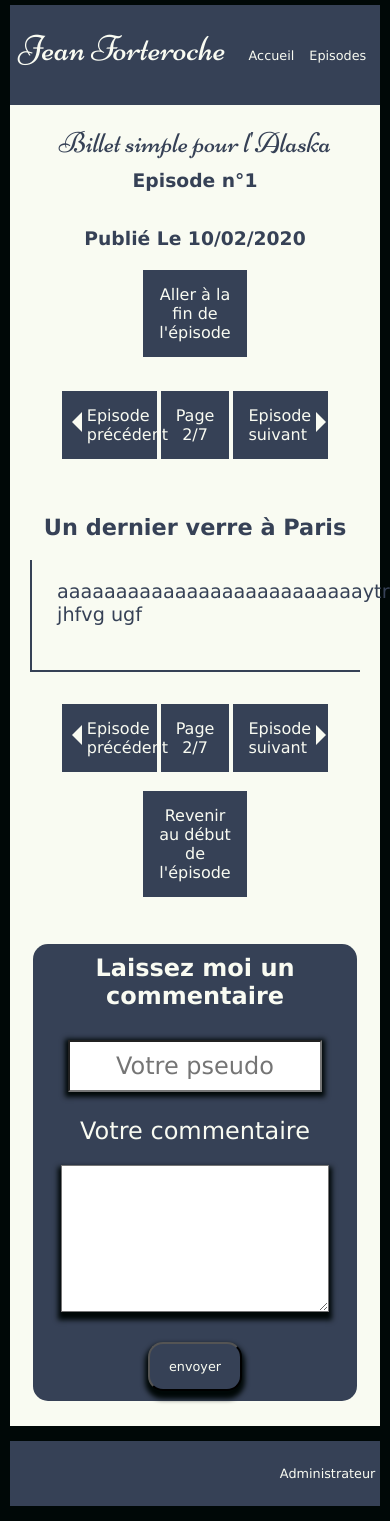
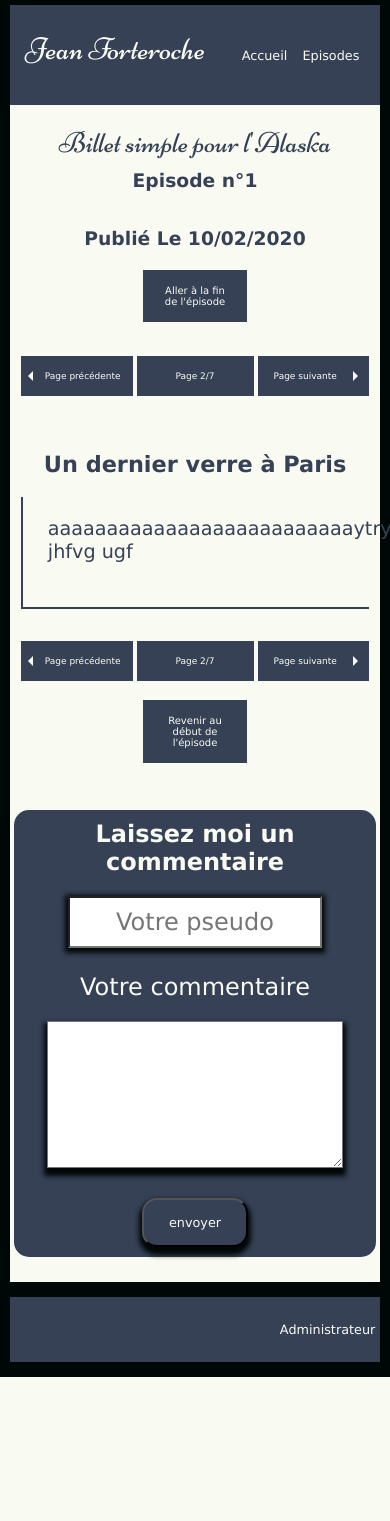
Before and after one commit to Krakenstein/projet4, a PHP site: page /index.php?action=episodePage&id=135 in a window 390 px wide; the page is wider, and only the part inside the window is pictured. After the commit the page ends 1377 px from the top of that part, so only its background shows below. Run offline with PHP 8.4, Linux system fonts and the light colour scheme; data comes from the database, SQL or seed files in the repository.

Commit message:
css modif

```diff
--- a/public/css/style.css
+++ b/public/css/style.css
@@ -91,7 +91,7 @@ header
 {
     display: inline-block;
     vertical-align: center;
-    font-family: niconneregular;
+    font-family: niconneregular, sans-serif;
     line-height: 0px;
     font-size: 2em;
     color: #F9FBF2;
@@ -300,9 +300,12 @@ label
     display: flex;
     justify-content: space-evenly;
     align-items: center;
+    align-self: center;
     background-color: #364156;
     border: solid 2px #F9FBF2;
     padding: 15px;
+    padding-left: 5px;
+    padding-right: 5px;
     color: #F9FBF2;
     width: 35%;
     z-index: 1;
@@ -329,6 +332,7 @@ label
     display: flex;
     justify-content: center;
     text-align: center;
+    align-self: center;
     width: 30%;
     border: solid 2px #F9FBF2;
     background-color: #364156;
@@ -753,6 +757,71 @@ footer a
         box-shadow: 0px 5px 5px 3px #000807;
     }
 
+    .backNext
+    {
+        display: flex;
+        justify-content: space-between;
+        width: 75%;
+        font-size: 12px;
+    }
+
+    .backNext a:hover .right
+    {
+        border-left: 5px solid #364156;
+    }
+
+    .backNext a:hover .left
+    {
+        border-right: 5px solid #364156;
+    }
+
+    .right
+    {
+        width: 0;
+        height: 0;
+        border-top: 5px solid transparent;
+        border-bottom: 5px solid transparent;
+        align-self: center;
+        position: relative;
+        left: 5px;
+        bottom: 0px;
+        border-left: 5px solid #F9FBF2;
+    }
+
+    .left
+    {
+        width: 0;
+        height: 0;
+        border-top: 5px solid transparent;
+        border-bottom: 5px solid transparent;
+        position: relative;
+        right: 5px;
+        bottom: 0px;
+        border-right: 5px solid #F9FBF2;
+    }
+
+    .anchor
+    {
+        font-size: 12px;
+    }
+
+    .comment a
+    {
+        text-align: center;
+        width: 15%;
+    }
+
+    .reporting
+    {
+        font-size: 12px;
+        padding: 15px;
+    }
+
+    .reported
+    {
+        font-size: 10px;
+        padding: 15px;
+    }
 }
 /* mobiles */
 @media screen and (max-width: 700px)
@@ -780,27 +849,15 @@ footer a
         font-family: Geneva, Kalimati, sans-serif;
     }
 
-    .navigation-bar
-    {
-        display: flex;
-        justify-content: space-around;
-        align-content: center;
-        flex-wrap: wrap;
-        width: 100%;
-        height: 100px;
-        background-color: #364156;
-        margin-top: 5px;
-    }
-
     #signature
     {
         display: inline-block;
         vertical-align: center;
         font-family: niconneregular;
-        font-size: 1.5em;
+        font-size: 1.3em;
         color: #F9FBF2;
         text-decoration: none;
-        padding-top: 5px;
+        padding-top: 10px;
     }
 
     .btn
@@ -835,7 +892,7 @@ footer a
     {
         padding: 25px;
         padding-top: 0px;
-        width: 75%;
+        width: 80%;
         text-align: left;
         text-justify: auto;
         font-size:1.2em;
@@ -843,15 +900,39 @@ footer a
         border-bottom: 2px solid #364156;
     }
 
+    .anchor
+    {
+        font-size: 10px;
+    }
+
     .comment
     {
         display: flex;
+        width: 85%;
         flex-direction: column;
         border-left: 2px solid #364156;
         border-bottom: 2px solid #364156;
         padding: 15px;
-        margin: 10px;
+        margin: 5px;
         margin-bottom: 15px;
+    }
+
+    .comment a
+    {
+        text-align: center;
+        width: 15%;
+    }
+
+    .reporting
+    {
+        font-size: 10px;
+        padding: 15px;
+    }
+
+    .reported
+    {
+        font-size: 8px;
+        padding: 15px;
     }
 
     #makeComment
@@ -859,7 +940,7 @@ footer a
         display: flex;
         flex-direction: column;
         align-items: center;
-        width: 85%;
+        width: 95%;
         margin: 15px;
         margin-bottom: 25px;
         background-color: #364156;
@@ -874,7 +955,6 @@ footer a
         font-size: .75em;
         font-family: Geneva, Kalimati, sans-serif;
         padding: 5px;
-        padding-bottom: 15px;;
     }
 
     #makeComment #nom
@@ -915,6 +995,10 @@ footer a
         box-shadow: 0px 5px 5px 3px #000807;
     }
 
+    #labelAuthor
+    {
+        font-size: 16px;
+    }
     #formConnect
     {
         display: flex;
@@ -940,63 +1024,46 @@ footer a
         box-shadow: 0px 5px 5px 3px #000807;
     }
 
-    #backNext
+    .backNext
     {
         display: flex;
         justify-content: space-between;
         width: 95%;
-        font-size: .75em;
+        font-size: 9px;
     }
 
-    #backNext a
+    .backNext a:hover .right
     {
-        display: flex;
-        background-color: #364156;
-        padding: 15px;
-        color: #F9FBF2;
-
+        border-left: 5px solid #364156;
     }
 
-    #backNext a:hover
+    .backNext a:hover .left
     {
-        display: flex;
-        background-color: #F9FBF2;
-        padding: 15px;
-        color: #364156;
-        box-shadow: 0px 2px 8px 3px #000807;
-    }
-
-    #backNext a:hover .right
-    {
-        border-left: 10px solid #364156;
-    }
-
-    #backNext a:hover .left
-    {
-        border-right: 10px solid #364156;
+        border-right: 5px solid #364156;
     }
 
     .right
     {
         width: 0;
         height: 0;
-        border-top: 10px solid transparent;
-        border-bottom: 10px solid transparent;
+        border-top: 5px solid transparent;
+        border-bottom: 5px solid transparent;
+        align-self: center;
         position: relative;
         left: 5px;
-        bottom: 3px;
-        border-left: 10px solid #F9FBF2;
+        bottom: 0px;
+        border-left: 5px solid #F9FBF2;
     }
 
     .left
     {
         width: 0;
         height: 0;
-        border-top: 10px solid transparent;
-        border-bottom: 10px solid transparent;
+        border-top: 5px solid transparent;
+        border-bottom: 5px solid transparent;
         position: relative;
         right: 5px;
-        bottom: 3px;
-        border-right: 10px solid #F9FBF2;
+        bottom: 0px;
+        border-right: 5px solid #F9FBF2;
     }
 }
--- a/templates/back/episodeBack.html.php
+++ b/templates/back/episodeBack.html.php
@@ -9,7 +9,7 @@
                 <input type="hidden" name="csrf" value="<?php echo $token ?>">
                 <input title="chapterNumber" class="champ" type="text" name="nvchapter" id="number" value="<?php if ($chapterNumber !== null) echo $chapterNumber; else echo $episode[0]->chapterNumber; ?>" size="5" />
                 <label id="labelChapterNumber" for="chapterNumber"></label>
-                <h3>Statut: <?php if(($episode[0]->stat) === 1) echo 'publié'?><?php if(($episode[0]->stat) === 0) echo 'Sauvegardé'?></h3>
+                <h3>Statut: <?php if(($episode[0]->stat) == 1) echo 'Publié'?><?php if(($episode[0]->stat) == 0) echo 'Sauvegardé'?></h3>
                 <h3><?php if(($episode[0]->publiDate) != null) echo 'Publié ' . $episode[0]->date ?></h3>
                 <select id="dateChoice<?php if(($episode[0]->publiDate) === null) echo 'Hidden' ?>" name="dateChoice">
                     <option value="oldDate">Garder cette date de publication</option>
--- a/templates/front/episode.html.php
+++ b/templates/front/episode.html.php
@@ -14,16 +14,16 @@
         <h3>Publié <?= $episode[0]->date ?></h3>
         <a class="anchor" href="#fin">Aller à la fin de l'épisode</a>
         <div class="backNext<?php if($totalpages < 2) echo 'Hidden'?>">
-            <a href="index.php?action=previous&amp;id=<?= $episode[0]->post_id ?>" class="<?php if($currentpage < 2) echo 'hidden'?>"><div class="left"></div>Episode précédent</a>
+            <a href="index.php?action=previous&amp;id=<?= $episode[0]->post_id ?>" class="<?php if($currentpage < 2) echo 'hidden'?>"><div class="left"></div>Page précédente</a>
             <span class="currentPage"><?='Page ' . $currentpage . '/' . $totalpages?></span>
-            <a href="index.php?action=next&amp;id=<?= $episode[0]->post_id ?>" class="<?php if($currentpage === $totalpages ) echo 'hidden' ?>">Episode suivant<div class="right"></div></a>
+            <a href="index.php?action=next&amp;id=<?= $episode[0]->post_id ?>" class="<?php if($currentpage === $totalpages ) echo 'hidden' ?>">Page suivante<div class="right"></div></a>
         </div>
         <h2><?= $episode[0]->title ?></h2>
         <div id="chapitre"><?= htmlspecialchars_decode($episode[0]->content) ?></div>
         <div class="backNext<?php if($totalpages < 2) echo 'Hidden'?>">
-            <a href="index.php?action=previous&amp;id=<?= $episode[0]->post_id ?>" class="<?php if($currentpage < 2) echo 'hidden'?>"><div class="left"></div>Episode précédent</a>
+            <a href="index.php?action=previous&amp;id=<?= $episode[0]->post_id ?>" class="<?php if($currentpage < 2) echo 'hidden'?>"><div class="left"></div>Page précédente</a>
             <span class="currentPage"><?='Page ' . $currentpage . '/' . $totalpages?></span>
-            <a href="index.php?action=next&amp;id=<?= $episode[0]->post_id ?>" class="<?php if($currentpage === $totalpages ) echo 'hidden' ?>">Episode suivant<div class="right"></div></a>
+            <a href="index.php?action=next&amp;id=<?= $episode[0]->post_id ?>" class="<?php if($currentpage === $totalpages ) echo 'hidden' ?>">Page suivante<div class="right"></div></a>
         </div>
         <a class="anchor" id="fin" href="#titre">Revenir au début de l'épisode</a>
     </section>
--- a/templates/front/homePage.html.php
+++ b/templates/front/homePage.html.php
@@ -8,7 +8,7 @@
         <?php if (!empty($lastEpisode)): ?>
         <section>
             <h2>Dernier épisode mis en ligne</h2>
-            <h3>Episode n°<?= $lastEpisode[0]->chapterNumber ?> publié le <?= $lastEpisode[0]->date ?></h3>
+            <h3>Episode n°<?= $lastEpisode[0]->chapterNumber ?> publié <?= $lastEpisode[0]->date ?></h3>
             <a class="anchor" href="index.php?action=episodePage&amp;id=<?= $lastEpisode[0]->post_id ?>">Aller sur la page de l'épisode</a>
             <h2><?= $lastEpisode[0]->title?></h2>
             <div id="chapitre"><?= htmlspecialchars_decode($lastEpisode[0]->content) ?></div>
```
Also changed, not shown: public/css/styleBack.css (+70 -10 lines).
